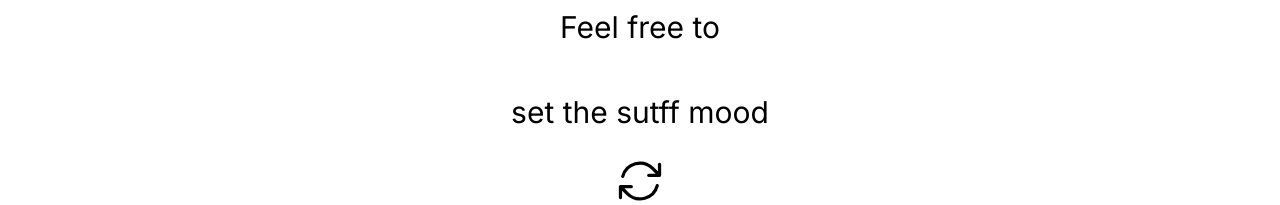
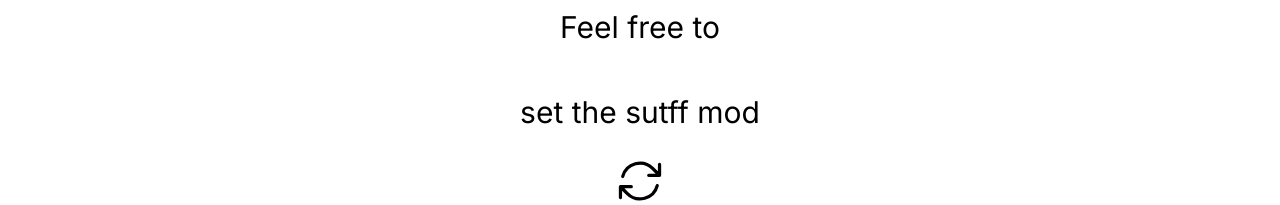
Before and after one commit to Marquis4484/msampson-resume, a Next.js app: page / in a window 1280 px wide. Shown: the part 442-647 px from the top of the page. Built offline with nearby package versions, Linux system fonts and the light colour scheme.

Commit message:
Test again

```diff
--- a/src/components/Home.tsx
+++ b/src/components/Home.tsx
@@ -13,7 +13,7 @@ export default function Home() {
             While are exploring this webpage please...
          </p>
          <p className="text-[30px] py-[20px]">Feel free to</p>
-         <p className="text-[30px] py-[20px]">set the sutff mood</p>
+         <p className="text-[30px] py-[20px]">set the sutff mod</p>
          <button>
             <ArrowPathIcon className="h-[52px] w-[66px]" />
          </button>
```
